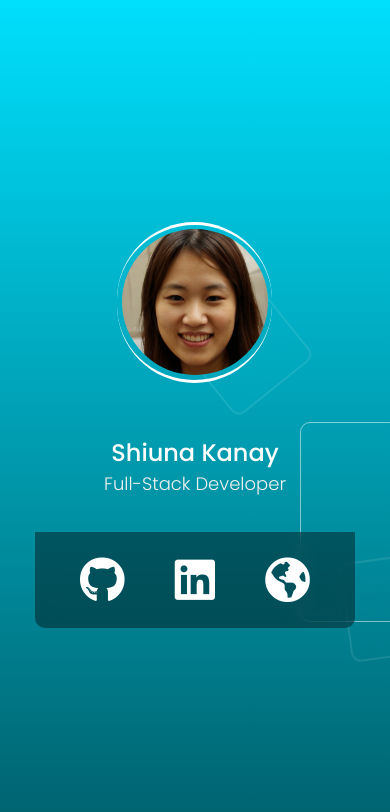
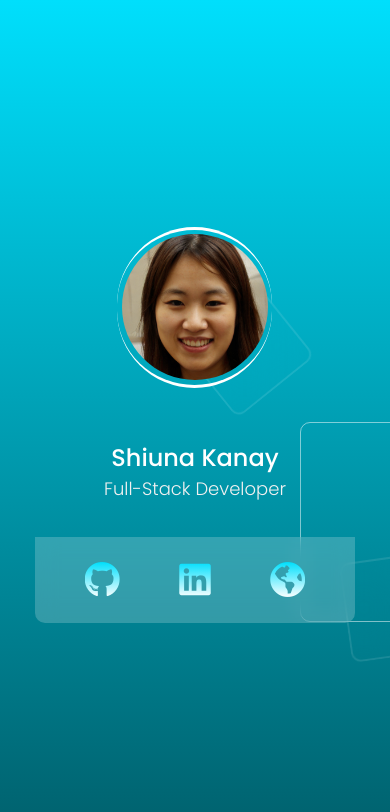
Before and after one commit to WelderMileu/sociais_list, a plain HTML site: page index.html in a window 390 px wide. Drawn offline with Linux system fonts and the light colour scheme.

Commit message:
alterando cor do icones

```diff
--- a/style.css
+++ b/style.css
@@ -120,7 +120,7 @@ body {
 	margin-top: 25px;
 
 	padding: 25px 20px;
-	background-color: rgba(0,0,0,.4);
+	background-color: rgba(255,255,255, .2);
 	-webkit-backdrop-filter: blur(10px);
 	backdrop-filter: blur(10px);
 
@@ -130,7 +130,9 @@ body {
 
 .card .card__content .card__sociais i {
 	font-size: 46px;
-	color: #fff;
+	background: -webkit-linear-gradient(#00DFFC, #fff);
+	-webkit-background-clip: text;
+	-webkit-text-fill-color: transparent;
 	cursor: pointer;
 	transition: .3s ease-in;
 }
@@ -207,4 +209,8 @@ body {
 	.card .card__content {
 		width: 80%;
 	}
+
+	.card .card__content .card__sociais i {
+		font-size: 36px;
+	}
 }
```
